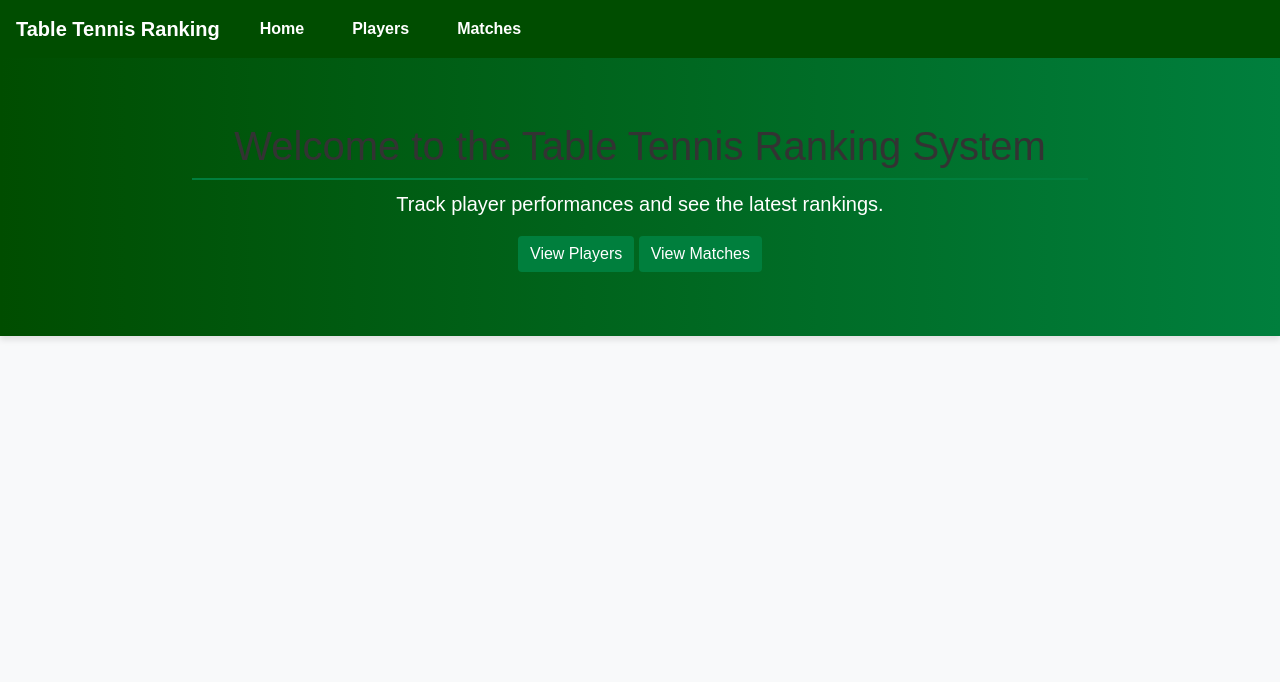
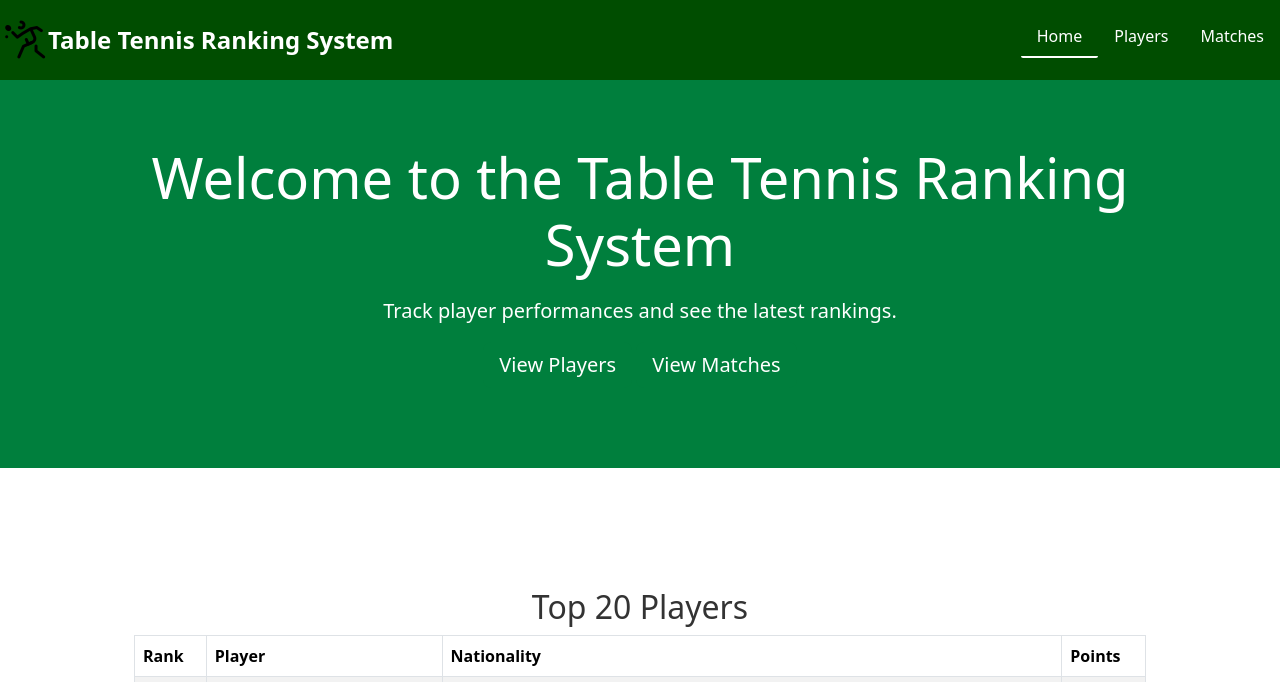
Before and after one commit to JuanSobalvarro/ttranking, a Django app: page / in a window 1280 px wide. Shown: the top 682 px of the page. Before the commit the page ends 342 px from the top, so only its background shows below. Run offline with Django 5.2, Linux system fonts and the light colour scheme; data comes from the database, SQL or seed files in the repository; both versions use the stored data as it was after the commit; some libraries are stand-ins or nearby versions.

Commit message:
WORKING AF

```diff
--- a/ttranking/core/views.py
+++ b/ttranking/core/views.py
@@ -1,9 +1,11 @@
 # ttranking/core/views.py
 from django.shortcuts import render
+from players.models import Player
 
 
 def home(request):
-    return render(request, 'core/home.html')
+    ranking = Player.objects.all().order_by('-ranking')[:20]
+    return render(request, 'core/home.html', {'ranking': ranking})
 
 
 def bad_request(request, exception):
--- a/ttranking/matches/views.py
+++ b/ttranking/matches/views.py
@@ -2,6 +2,7 @@
 from django.shortcuts import render, redirect, get_object_or_404
 from .models import SinglesMatch, DoublesMatch
 from .forms import SinglesMatchForm, DoublesMatchForm
+
 
 def match_list(request):
     singles_matches = SinglesMatch.objects.all()
@@ -11,6 +12,7 @@ def match_list(request):
         'doubles_matches': doubles_matches,
     })
 
+
 def match_detail(request, match_id):
     match_type = request.GET.get('match_type')
     if match_type == 'S':
@@ -19,6 +21,7 @@ def match_detail(request, match_id):
         match = get_object_or_404(DoublesMatch, id=match_id)
 
     return render(request, 'matches/match_detail.html', {'match': match, 'match_type': match_type})
+
 
 def match_add(request):
     match_type = request.GET.get('match_type')
@@ -44,6 +47,7 @@ def match_add(request):
         'form_doubles': form_doubles,
     })
 
+
 def match_update(request, match_id):
     match_type = request.GET.get('match_type')
     if match_type == 'S':
@@ -65,6 +69,7 @@ def match_update(request, match_id):
 
     return render(request, 'matches/match_update.html', {'form': form, 'match_type': match_type})
 
+
 def match_delete(request, match_id):
     match_type = request.GET.get('match_type')
     if match_type == 'S':
--- a/ttranking/players/urls.py
+++ b/ttranking/players/urls.py
@@ -6,6 +6,6 @@ urlpatterns = [
     path('', views.player_list, name='player_list'),
     path('<int:player_id>/', views.player_detail, name='player_detail'),
     path('create/', views.player_create, name='player_create'),
-    path('<int:player_id>/edit/', views.player_update, name='player_update'),
-    path('<int:player_id>/delete/', views.player_delete, name='player_delete'),
+    path('edit/<int:player_id>/', views.player_edit, name='player_edit'),
+    path('delete/<int:player_id>', views.player_delete, name='player_delete'),
 ]
--- a/ttranking/static/css/styles.css
+++ b/ttranking/static/css/styles.css
@@ -1,5 +1,3 @@
-/* core/static/css/styles.css */
-
 /* Primary Colors */
 :root {
     --primary-color: #007f3d; /* Green */
@@ -9,51 +7,14 @@
     --border-color: #e0e0e0; /* Light Gray for Borders */
 }
 
-/* Main content area */
-main {
-    padding: 2rem;
-    margin-bottom: 4rem; /* Ensure space for the footer */
+/* Apply primary and secondary colors to the header and footer */
+header {
+    background-color: var(--primary-color);
+    color: var(--accent-color);
 }
 
-body {
-    font-family: 'Helvetica Neue', Arial, sans-serif;
-    line-height: 1.6;
-    margin: 0;
-    padding: 0;
-    background-color: #f4f4f4;
-}
-
-header {
-    background: var(--primary-color);
-    color: var(--accent-color);
-    padding: 1rem;
-    box-shadow: 0 4px 6px rgba(0, 0, 0, 0.1);
-}
-
-nav ul {
-    list-style: none;
-    padding: 0;
-    margin: 0;
-    display: flex;
-    justify-content: center;
-}
-
-nav ul li {
-    margin: 0 1rem;
-}
-
-nav ul li a {
-    color: var(--accent-color);
-    text-decoration: none;
-    font-weight: bold;
-}
-
-nav ul li a:hover {
-    text-decoration: underline;
-}
-
-footer {
-    background: var(--primary-color);
+.footer {
+    background-color: var(--primary-color);
     color: var(--accent-color);
     text-align: center;
     padding: 1rem;
@@ -62,6 +23,49 @@ footer {
     width: 100%;
 }
 
+/* Navbar custom styles */
+.navbar {
+    background-color: var(--primary-color); /* Set background color */
+}
+
+.nav-link {
+    color: var(--accent-color); /* Set text color */
+}
+
+.nav-link.active {
+    border-bottom: 2px solid;
+    color: var(--accent-color);
+    border-radius: 2px;
+}
+
+.nav-link:hover {
+    color: var(--primary-color); /* Change text color on hover */
+    background-color: rgba(255, 255, 255, 0.1); /* Slight background color on hover */
+}
+
+/* Hero Section */
+.hero-section {
+    background: var(--primary-color); /* Background color for hero section */
+    color: var(--accent-color);
+    padding: 2rem 0;
+    text-align: center;
+    margin-bottom: 2rem;
+}
+
+/* Main Content Area */
+main {
+    padding: 2rem;
+    margin-bottom: 4rem; /* Ensure space for the footer */
+}
+
+/* Container */
+.container {
+    width: 100%;
+    margin: auto;
+    padding: 2rem;
+}
+
+/* Headings */
 h1, h2, h3, h4, h5, h6 {
     color: var(--text-color);
     margin-top: 0;
@@ -72,6 +76,18 @@ h1 {
     padding-bottom: 0.5rem;
 }
 
+/* Buttons */
+.btn-primary {
+    background-color: var(--primary-color);
+    border: none;
+    color: var(--accent-color);
+}
+
+.btn-primary:hover {
+    background-color: var(--secondary-color);
+}
+
+/* Additional Styling for Links and Cards */
 a {
     color: var(--primary-color);
     font-weight: bold;
@@ -80,12 +96,6 @@ a {
 a:hover {
     color: var(--secondary-color);
     text-decoration: none;
-}
-
-.container {
-    max-width: 960px;
-    margin: auto;
-    padding: 2rem;
 }
 
 .card {
@@ -106,16 +116,12 @@ a:hover {
     padding: 1rem;
 }
 
-.form-group label {
-    font-weight: bold;
+/* SPECIFIC STYLES */
+
+#nav-header {
+    background-color: var(--secondary-color);
 }
 
-.btn-primary {
-    background-color: var(--primary-color);
-    border: none;
-    color: var(--accent-color);
+.text-white {
+    color: #FFFFFF;
 }
-
-.btn-primary:hover {
-    background-color: var(--secondary-color);
-}
--- a/ttranking/templates/core/base.html
+++ b/ttranking/templates/core/base.html
@@ -1,68 +1,31 @@
 <!DOCTYPE html>
 <html lang="en">
 <head>
-{% load static %}
+    {% load static %}
     <meta charset="UTF-8">
     <meta name="viewport" content="width=device-width, initial-scale=1.0">
     <title>{% block title %}Table Tennis Ranking{% endblock %}</title>
-    <link rel="stylesheet" href="https://cdn.jsdelivr.net/npm/bootstrap@4.3.1/dist/css/bootstrap.min.css" integrity="sha384-ggOyR0iXCbMQv3Xipma34MD+dH/1fQ784/j6cY/iJTQUOhcWr7x9JvoRxT2MZw1T" crossorigin="anonymous">
+    <!-- Font Awesome -->
+    <link rel="stylesheet" href="https://cdnjs.cloudflare.com/ajax/libs/font-awesome/6.0.0/css/all.min.css"/>
+    <!-- Google Fonts Roboto -->
+    <link rel="stylesheet" href="https://fonts.googleapis.com/css2?family=Roboto:wght@300;400;500;700;900&display=swap"/>
+    <!-- Bootstrap CSS -->
+    <link href="https://cdn.jsdelivr.net/npm/bootstrap@5.3.3/dist/css/bootstrap.min.css" rel="stylesheet" integrity="sha384-QWTKZyjpPEjISv5WaRU9OFeRpok6YctnYmDr5pNlyT2bRjXh0JMhjY6hW+ALEwIH" crossorigin="anonymous">
+    <!-- Custom Styles -->
     <link rel="stylesheet" href="{% static 'css/styles.css' %}">
-    <style>
-        /* Custom styles for base.html */
-        body {
-            font-family: Arial, sans-serif;
-            background-color: #f8f9fa;
-        }
-        .navbar {
-            background-color: #004d00; /* Primary color */
-        }
-        .navbar-brand, .nav-link {
-            color: #ffffff !important;
-        }
-        .navbar-brand:hover, .nav-link:hover {
-            color: #e0e0e0 !important;
-        }
-        .hero-section {
-            background: linear-gradient(to right, #004d00, #007f3d);
-            color: white;
-            padding: 2rem 0;
-            text-align: center;
-            margin-bottom: 2rem;
-        }
-        .hero-section h1 {
-            font-size: 2.5rem;
-        }
-        .footer {
-            background-color: #28a000; /* Primary color */
-            color: white;
-            padding: 1rem;
-            text-align: center;
-            position: fixed;
-            bottom: 0;
-            width: 100%;
-        }
-    </style>
 </head>
 <body>
-    <nav class="navbar navbar-expand-lg navbar-dark">
-        <a class="navbar-brand" href="{% url 'home' %}">Table Tennis Ranking</a>
-        <button class="navbar-toggler" type="button" data-toggle="collapse" data-target="#navbarNav" aria-controls="navbarNav" aria-expanded="false" aria-label="Toggle navigation">
-            <span class="navbar-toggler-icon"></span>
-        </button>
-        <div class="collapse navbar-collapse" id="navbarNav">
-            <ul class="navbar-nav">
-                <li class="nav-item active">
-                    <a class="nav-link" href="{% url 'home' %}">Home</a>
-                </li>
-                <li class="nav-item">
-                    <a class="nav-link" href="{% url 'player_list' %}">Players</a>
-                </li>
-                <li class="nav-item">
-                    <a class="nav-link" href="{% url 'match_list' %}">Matches</a>
-                </li>
-            </ul>
-        </div>
-    </nav>
+    <header class="d-flex flex-wrap justify-content-center py-3" id="nav-header">
+        <a href="{% url 'home' %}" class="d-flex align-items-center mb-3 mb-md-0 me-md-auto link-body-emphasis text-decoration-none">
+            <img src="{% static 'images/logo-48.png' %}" alt="" height="48"/>
+            <span class="fs-4" style="color: #FFFFFF">Table Tennis Ranking System</span>
+        </a>
+        <ul class="nav">
+            <li class="nav-item"><a href="{% url 'home' %}" class="nav-link" aria-current="page">Home</a></li>
+            <li class="nav-item"><a href="{% url 'player_list' %}" class="nav-link">Players</a></li>
+            <li class="nav-item"><a href="{% url 'match_list' %}" class="nav-link">Matches</a></li>
+        </ul>
+    </header>
 
     <header class="hero-section">
         <div class="container">
@@ -78,12 +41,26 @@
         {% endblock %}
     </main>
 
-<!--    <footer class="footer">-->
-<!--        <p>&copy; 2024 Table Tennis Ranking System. All rights reserved.</p>-->
-<!--    </footer>-->
+    <footer class="footer">
+        <p>&copy; 2024 Table Tennis Ranking System. All rights reserved.</p>
+    </footer>
 
-    <script src="https://code.jquery.com/jquery-3.5.1.slim.min.js"></script>
-    <script src="https://cdn.jsdelivr.net/npm/@popperjs/core@2.11.6/dist/umd/popper.min.js"></script>
-    <script src="https://maxcdn.bootstrapcdn.com/bootstrap/4.5.2/js/bootstrap.min.js"></script>
+    <!-- Bootstrap JavaScript -->
+    <script src="https://cdn.jsdelivr.net/npm/bootstrap@5.3.3/dist/js/bootstrap.bundle.min.js" integrity="sha384-YvpcrYf0tY3lHB60NNkmXc5s9fDVZLESaAA55NDzOxhy9GkcIdslK1eN7N6jIeHz" crossorigin="anonymous"></script>
+
+    <!-- Custom JavaScript -->
+    <script>
+        // JavaScript to set the active class on the current page link
+        document.addEventListener('DOMContentLoaded', function () {
+            var currentPath = window.location.pathname;
+            var navLinks = document.querySelectorAll('.nav-link');
+
+            navLinks.forEach(function(link) {
+                if (link.getAttribute('href') === currentPath) {
+                    link.classList.add('active');
+                }
+            });
+        });
+    </script>
 </body>
 </html>
--- a/ttranking/templates/core/home.html
+++ b/ttranking/templates/core/home.html
@@ -3,12 +3,59 @@
 {% block title %}Home - Table Tennis Ranking{% endblock %}
 
 {% block hero %}
-    <h1 class="hero-text">Welcome to the Table Tennis Ranking System</h1>
-    <p class="lead">Track player performances and see the latest rankings.</p>
-    <a class="btn btn-primary" href="{% url 'player_list' %}">View Players</a>
-    <a class="btn btn-primary" href="{% url 'match_list' %}">View Matches</a>
+    <div class="jumbotron text-center">
+        <h1 class="display-4 text-white">Welcome to the Table Tennis Ranking System</h1>
+        <p class="lead">Track player performances and see the latest rankings.</p>
+        <p>
+            <a class="btn btn-primary btn-lg" href="{% url 'player_list' %}" role="button">View Players</a>
+            <a class="btn btn-primary btn-lg" href="{% url 'match_list' %}" role="button">View Matches</a>
+        </p>
+    </div>
 {% endblock %}
 
 {% block content %}
-<!-- Additional content for the homepage can be added here if needed -->
+    <div class="container my-4">
+        <h2 class="text-center">Top 20 Players</h2>
+        <div class="table-responsive">
+            <table class="table table-striped table-bordered">
+                <thead>
+                    <tr>
+                        <th scope="col">Rank</th>
+                        <th scope="col">Player</th>
+                        <th scope="col">Nationality</th>
+                        <th scope="col">Points</th>
+                    </tr>
+                </thead>
+                <tbody>
+                    {% for player in ranking %}
+                        <tr>
+                            <td class="rank">{{ forloop.counter }}</td>
+                            <td>
+                                {% if player.photo %}
+                                    <img src="{{ player.photo.url }}"
+                                         alt="{{ player.first_name }} {{ player.last_name }}"
+                                         class="img-fluid"
+                                         style="max-width: 50px; max-height: 50px">
+                                {% else %}
+                                    <span class="text-muted">N/A</span>
+                                {% endif %}
+                                {{ player.first_name }} {{ player.last_name }}
+                            </td>
+                            <td>
+                                {% if player.nationality %}
+                                    <img src="https://flagsapi.com/{{ player.nationality }}/flat/32.png"
+                                         alt="{{ player.get_nationality_display }} flag"
+                                         class="img-fluid">
+                                    {{ player.get_nationality_display }}
+                                {% else %}
+                                    <span class="text-muted">N/A</span>
+                                {% endif %}
+                            </td>
+                            <td>{{ player.ranking }}</td>
+                        </tr>
+                    {% endfor %}
+                </tbody>
+            </table>
+        </div>
+    </div>
 {% endblock %}
--- a/ttranking/templates/players/player_list.html
+++ b/ttranking/templates/players/player_list.html
@@ -18,7 +18,7 @@
                         <h5 class="card-title">{{ player.first_name }} {{ player.last_name }}</h5>
                         <p class="card-text">Ranking: {{ player.ranking }}</p>
                         <a href="{% url 'player_detail' player.id %}" class="btn btn-primary">View Details</a>
-                        <a href="{% url 'player_update' player.id %}" class="btn btn-warning">Edit</a>
+                        <a href="{% url 'player_edit' player.id %}" class="btn btn-warning">Edit</a>
                         <a href="{% url 'player_delete' player.id %}" class="btn btn-danger">Delete</a>
                     </div>
                 </div>
```
Also changed, not shown: ttranking/matches/forms.py (+17 -1 lines), ttranking/matches/models.py (+12 -1 lines), ttranking/players/forms.py (+13 -1 lines), ttranking/players/models.py (+199 -1 lines), ttranking/players/views.py (+5 -4 lines), ttranking/templates/players/player_add.html (added, +20 -0 lines), ttranking/templates/players/player_edit.html (added, +15 -0 lines), ttranking/templates/players/player_form.html (deleted, +0 -91 lines), ttranking/db.sqlite3, ttranking/static/images/logo-48.png (added).
